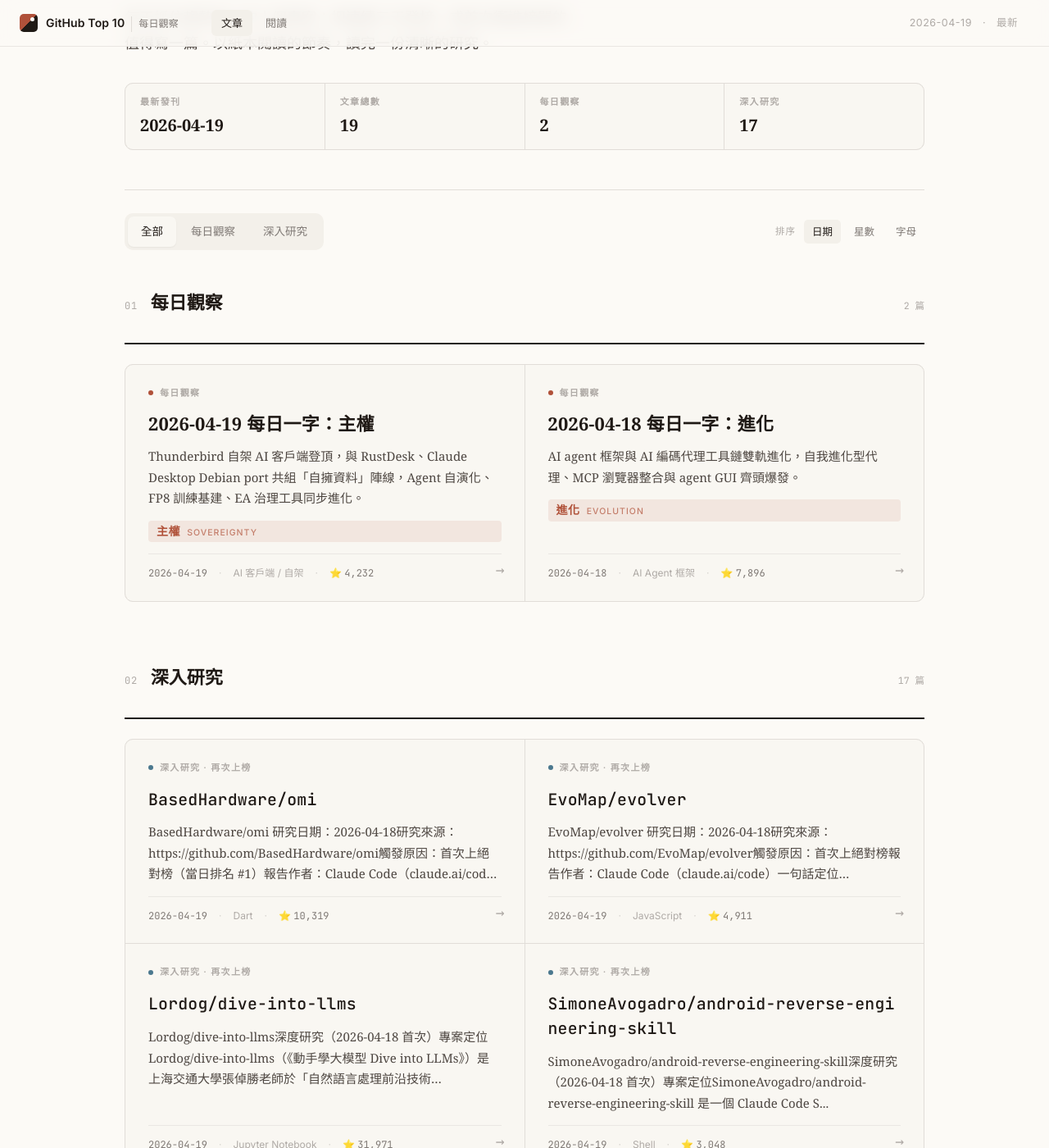
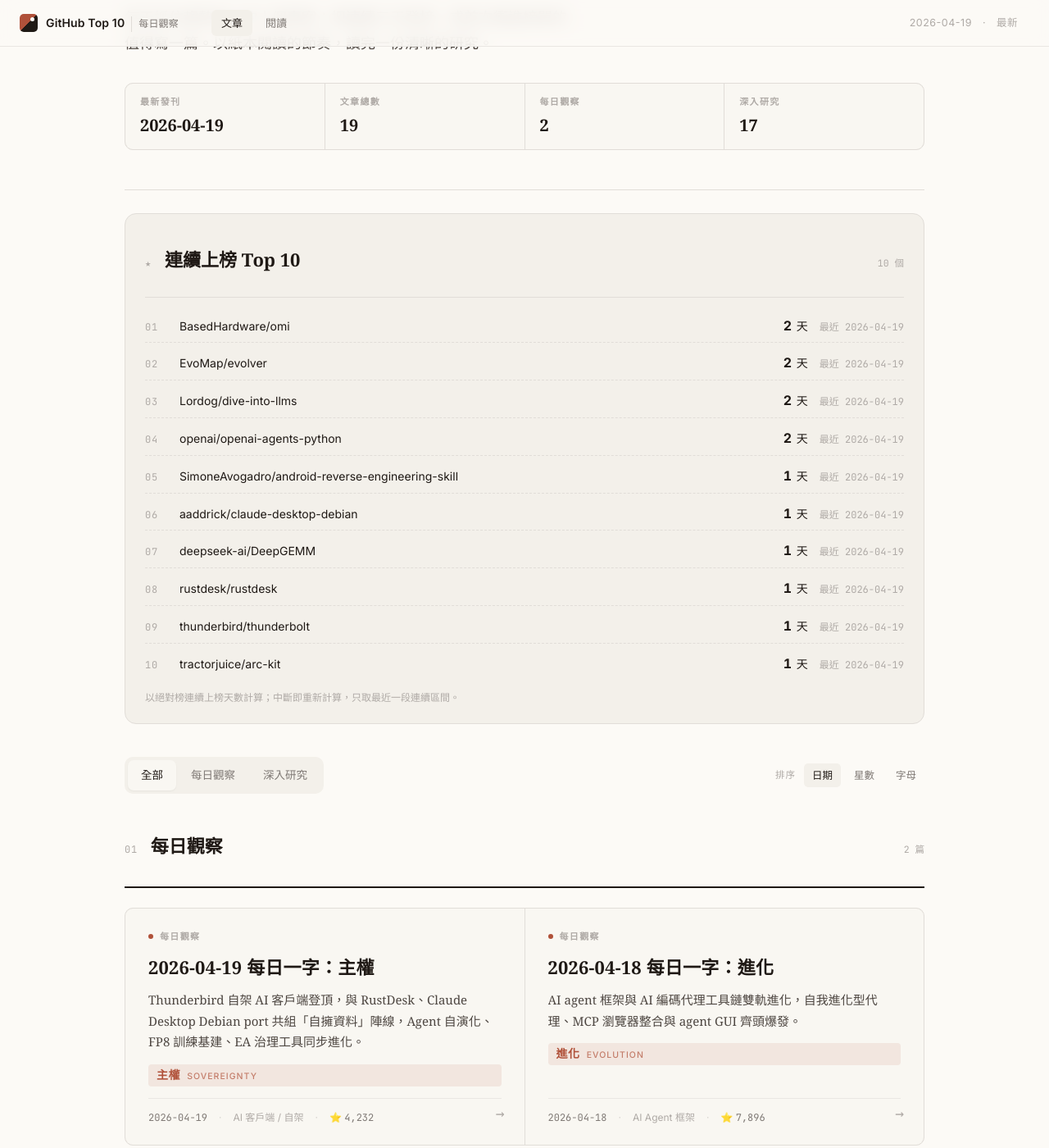
Before and after one commit to JiangWay/github-top-10, a Jekyll site: the page built from index.md, in a window 1280 px wide and 1400 px high, scrolled down 300 px. Shown: the whole window at 82% size. Built offline with Jekyll 4.4.1, drawn with Linux system fonts in a browser that asks for light colours.

Commit message:
Add consecutive-appearances top 10 board on index page
首頁新增「連續上榜 Top 10」區塊，依各研究檔 frontmatter 的 appearances 陣列
計算當前連續天數：從最近上榜日往回走，遇任一天數間隔 ≠ 1 即中斷、只算最近
一段連續區間。排名並列時以最近上榜日期降冪為次序。

- _layouts/home.html：JSON 輸出 appearances；新增 section skeleton
- assets/js/index.js：currentStreak 計算 + renderStreakBoard
- assets/css/index.css：表格式列表樣式 + 手機隱藏最近日期欄

Co-Authored-By: Claude Opus 4.7 (1M context) <noreply@anthropic.com>

```diff
--- a/_layouts/home.html
+++ b/_layouts/home.html
@@ -30,6 +30,16 @@ layout: default
   {% if content and content != "" %}
     <div class="idx-intro">{{ content }}</div>
   {% endif %}
+
+  <section class="idx-streak" id="idxStreak" hidden>
+    <header class="idx-section-head">
+      <span class="idx-section-num">★</span>
+      <h2 class="idx-section-title">連續上榜 Top 10</h2>
+      <span class="idx-section-count" id="idxStreakCount"></span>
+    </header>
+    <ol class="idx-streak-list" id="idxStreakList"></ol>
+    <p class="idx-streak-note">以絕對榜連續上榜天數計算；中斷即重新計算，只取最近一段連續區間。</p>
+  </section>
 
   <section class="idx-toolbar">
     <div class="idx-tabs" role="tablist">
--- a/assets/css/index.css
+++ b/assets/css/index.css
@@ -85,6 +85,77 @@
   font-weight: 600;
   color: var(--ink);
   font-variant-numeric: tabular-nums;
+}
+
+/* --- Streak board (consecutive appearances top 10) --- */
+.idx-streak {
+  margin-bottom: 40px;
+  padding: 20px 24px 22px;
+  border: 1px solid var(--rule);
+  border-radius: 14px;
+  background: var(--bg-sunken);
+}
+.idx-streak .idx-section-head {
+  margin-bottom: 14px;
+  padding-bottom: 10px;
+  border-bottom: 1px solid var(--rule);
+}
+.idx-streak-list {
+  list-style: none;
+  margin: 0;
+  padding: 0;
+  display: grid;
+  gap: 4px;
+}
+.idx-streak-row {
+  display: grid;
+  grid-template-columns: 28px minmax(0, 1fr) auto auto;
+  align-items: baseline;
+  gap: 14px;
+  padding: 8px 0;
+  border-bottom: 1px dashed var(--rule);
+  font-size: 14px;
+}
+.idx-streak-row:last-child { border-bottom: 0; }
+.idx-streak-rank {
+  font-family: var(--font-mono);
+  font-size: 12px;
+  color: var(--ink-faint);
+  letter-spacing: 0.06em;
+}
+.idx-streak-title {
+  color: var(--ink);
+  text-decoration: none;
+  font-size: 14px;
+  overflow: hidden;
+  text-overflow: ellipsis;
+  white-space: nowrap;
+}
+.idx-streak-title:hover { text-decoration: underline; }
+.idx-streak-days {
+  font-family: var(--font-sans);
+  color: var(--ink);
+  font-variant-numeric: tabular-nums;
+}
+.idx-streak-days .fv {
+  font-weight: 700;
+  font-size: 16px;
+  margin-right: 2px;
+}
+.idx-streak-last {
+  font-family: var(--font-mono);
+  font-size: 12px;
+  color: var(--ink-faint);
+  white-space: nowrap;
+}
+.idx-streak-note {
+  margin: 12px 0 0;
+  font-size: 12px;
+  color: var(--ink-faint);
+}
+@media (max-width: 560px) {
+  .idx-streak-row { grid-template-columns: 24px minmax(0, 1fr) auto; }
+  .idx-streak-last { display: none; }
 }
 
 /* --- Toolbar (filter tabs + sort) --- */
--- a/assets/js/index.js
+++ b/assets/js/index.js
@@ -19,6 +19,54 @@
   if (statTotal) statTotal.textContent = ENTRIES.length;
   if (statDaily) statDaily.textContent = ENTRIES.filter(e => e.kind === "post").length;
   if (statResearch) statResearch.textContent = ENTRIES.filter(e => e.kind === "research").length;
+
+  /* Count the current consecutive streak ending at the latest appearance.
+     A gap of more than one calendar day resets the count — only the most
+     recent unbroken run contributes. */
+  function currentStreak(appearances) {
+    if (!Array.isArray(appearances) || appearances.length === 0) return 0;
+    const sorted = appearances.slice().sort();
+    const DAY = 86400000;
+    let streak = 1;
+    for (let i = sorted.length - 1; i > 0; i--) {
+      const curr = Date.parse(sorted[i] + "T00:00:00Z");
+      const prev = Date.parse(sorted[i - 1] + "T00:00:00Z");
+      if (Number.isNaN(curr) || Number.isNaN(prev)) break;
+      if (curr - prev === DAY) streak++;
+      else break;
+    }
+    return streak;
+  }
+
+  function renderStreakBoard() {
+    const host = $("#idxStreak");
+    const listEl = $("#idxStreakList");
+    const countEl = $("#idxStreakCount");
+    if (!host || !listEl) return;
+
+    const ranked = ENTRIES
+      .filter(e => e.kind === "research" && Array.isArray(e.appearances) && e.appearances.length)
+      .map(e => ({
+        title: e.title,
+        url: e.url,
+        streak: currentStreak(e.appearances),
+        lastDate: e.appearances.slice().sort().pop(),
+      }))
+      .sort((a, b) => b.streak - a.streak || b.lastDate.localeCompare(a.lastDate))
+      .slice(0, 10);
+
+    if (!ranked.length) { host.hidden = true; return; }
+    host.hidden = false;
+
+    if (countEl) countEl.textContent = `${ranked.length} 個`;
+    listEl.innerHTML = ranked.map((r, i) => `
+      <li class="idx-streak-row">
+        <span class="idx-streak-rank">${String(i + 1).padStart(2, "0")}</span>
+        <a class="idx-streak-title mono" href="${escapeHtml(r.url)}">${escapeHtml(r.title)}</a>
+        <span class="idx-streak-days"><span class="fv">${r.streak}</span> 天</span>
+        <span class="idx-streak-last">最近 ${escapeHtml(r.lastDate)}</span>
+      </li>`).join("");
+  }
 
   function sortEntries(list) {
     const arr = list.slice();
@@ -116,5 +164,6 @@
     });
   });
 
+  renderStreakBoard();
   render();
 })();
```
Also changed, not shown: other parts of _layouts/home.html (+1 -0 lines).
